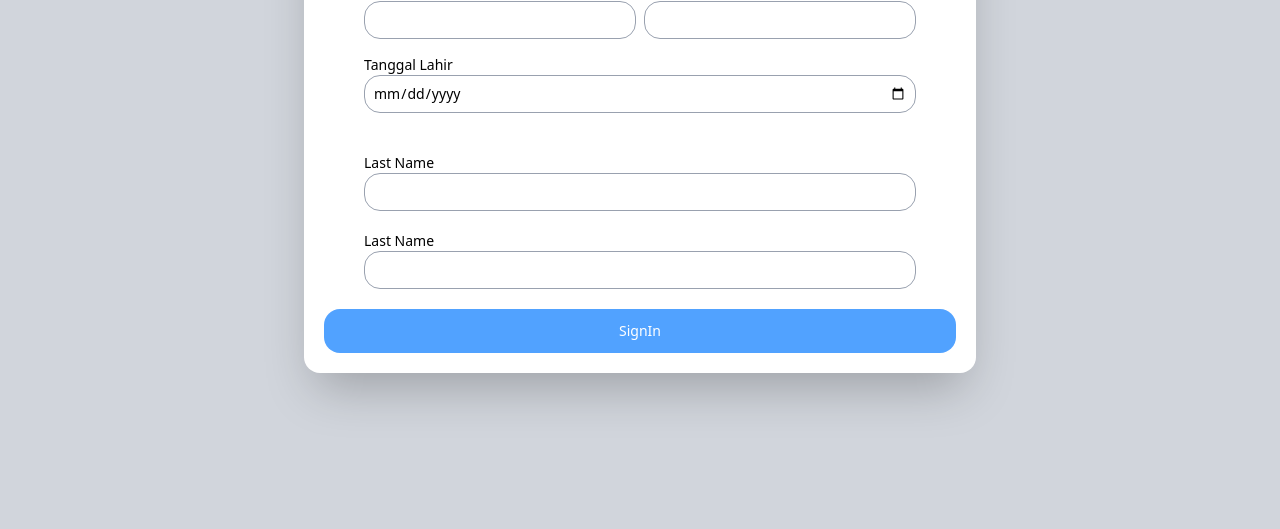
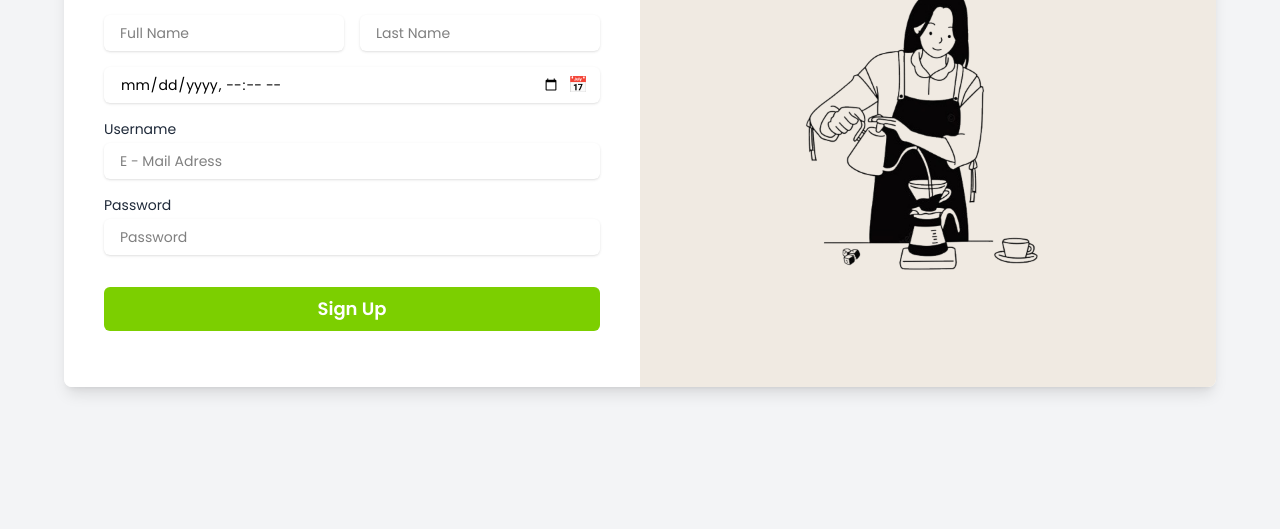
Before and after one commit to Sazhumaa/Nirantara-Cafe, a website: page src/SignUp.html in a window 1280 px wide. Shown: the part 271-800 px from the top of the page. Drawn offline with Linux system fonts and the light colour scheme.

Commit message:
SignIn&SignUp

```diff
--- a/src/SignUp.html
+++ b/src/SignUp.html
@@ -1,66 +1,71 @@
 <!DOCTYPE html>
-<html lang="en">
+<html lang="id">
 <head>
-    <meta charset="UTF-8">
-    <meta name="viewport" content="width=device-width, initial-scale=1.0">
+  <meta charset="UTF-8" />
+  <meta name="viewport" content="width=device-width, initial-scale=1.0"/>
   <title>Sign Up</title>
-  <link href="./output.css" rel="stylesheet">
-    <script src="main.js"></script>
-    <link rel="preconnect" href="https://fonts.googleapis.com">
-    <link rel="preconnect" href="https://fonts.gstatic.com" crossorigin>
-    <link href="https://fonts.googleapis.com/css2?family=Poppins:wght@400;600;700&display=swap" rel="stylesheet">
+
+  <!-- Tailwind CSS -->
+  <link href="./output.css" rel="stylesheet" />
+
+  <!-- Google Fonts -->
+  <link rel="preconnect" href="https://fonts.googleapis.com" />
+  <link rel="preconnect" href="https://fonts.gstatic.com" crossorigin />
+  <link href="https://fonts.googleapis.com/css2?family=Poppins:wght@400;600&display=swap" rel="stylesheet" />
+  <link href="https://fonts.googleapis.com/css2?family=Architects+Daughter&display=swap" rel="stylesheet" />
 </head>
 
-    <body class="flex min-h-screen justify-center items-center bg-gray-300">
+<body class="flex min-h-screen justify-center items-center bg-gray-100 font-[Poppins]">
+  <div class="w-full max-w-6xl flex shadow-lg rounded-lg overflow-hidden bg-white">
+
+    <!-- Left side: Form -->
+    <div class="w-1/2 relative bg-white px-10 py-14">
 
 
-        <div class="bg-white max-w-2xl p-5 text-sm rounded-2xl shadow-2xl ">
+      <div class="relative z-10">
+        <!-- Heading -->
+        <h1 class="text-5xl font-bold font-[Architects Daughter] mb-10 text-black">Welcome</h1>
 
-            <div class="text-center">
-                <span class="font-bold text-3xl">Welcome</span>
+        <!-- Form -->
+        <form class="space-y-4">
+          <!-- Full Name -->
+          <div class="flex gap-4">
+            <input type="text" placeholder="Full Name" class="w-1/2 px-4 py-2 rounded-md shadow text-sm focus:outline-none focus:ring-2 focus:ring-green-400" />
+            <input type="text" placeholder="Last Name" class="w-1/2 px-4 py-2 rounded-md shadow text-sm focus:outline-none focus:ring-2 focus:ring-green-400" />
           </div>
 
+          <!-- Date & Time -->
+          <div class="relative">
+            <input type="datetime-local" class="w-full px-4 py-2 pr-10 rounded-md shadow text-sm focus:outline-none focus:ring-2 focus:ring-green-400" />
+            <span class="absolute right-3 top-1/2 transform -translate-y-1/2 text-gray-500">
+              📅
+            </span>
+          </div>
 
-            <div class="p-10  grid grid-cols-2 gap-2">
-                <div class="mb-2">
-                    <label for="" class="">First Name</label>
-                    <input type="email" class="w-full border rounded-2xl p-2  border-gray-400">
+          <!-- Email -->
+          <div>
+            <label class="text-sm text-gray-800 mb-1 block">Username</label>
+            <input type="email" placeholder="E - Mail Adress" class="w-full px-4 py-2 rounded-md shadow text-sm focus:outline-none focus:ring-2 focus:ring-green-400" />
           </div>
-                <div class="">
-                    <label for="" class="">Last Name</label>
-                    <input type="password" class="w-full border rounded-2xl p-2 border-gray-400">
+
+          <!-- Password -->
+          <div>
+            <label class="text-sm text-gray-800 mb-1 block">Password</label>
+            <input type="password" placeholder="Password" class="w-full px-4 py-2 rounded-md shadow text-sm focus:outline-none focus:ring-2 focus:ring-green-400" />
           </div>
-                <div class="">
-                    <label for="" class="flex">Tanggal Lahir</label>
-                    <input type="date" class="w-138 border rounded-2xl p-2 border-gray-400">
+
+          <!-- Button -->
+          <div class="pt-4">
+            <button type="submit" class="w-full bg-lime-500 text-white text-lg font-semibold py-2 rounded-md hover:bg-lime-600 transition">Sign Up</button>
+          </div>
+        </form>
       </div>
     </div>
 
-            <div class="px-10">
-                <div class="mb-5">
-                    <div class="">
-                        <label for="" class="">Last Name</label>
-                        <input type="text" class="w-full border rounded-2xl p-2 border-gray-400">
+    <!-- Right side: Image -->
+    <div class="w-1/2 bg-[#f0eae2] flex items-center justify-center p-10">
+      <img src="image/Barista.png" alt="Barista Illustration" class="w-80 h-auto" />
     </div>
   </div>
-                <div class="mb-5">
-                    <div class="">
-                        <label for="" class="">Last Name</label>
-                        <input type="text" class="w-full border rounded-2xl p-2 border-gray-400">
-                    </div>
-                </div>
-            </div>
-
-                <!-- Button -->
-
-                <div class="bg-blue-400 p-3 rounded-2xl mt-4 text-center">
-                    <button class="text-white font-boldt 55">SignIn</button>
-                </div>
-
-        </div>
-
-
-
 </body>
-
 </html>
```
Also changed, not shown: src/SignInn.html (+53 -20 lines), src/iSignin.html (deleted, +0 -59 lines), src/output.css, 1 other file. Lines whose indentation alone changed are shown as unchanged.
